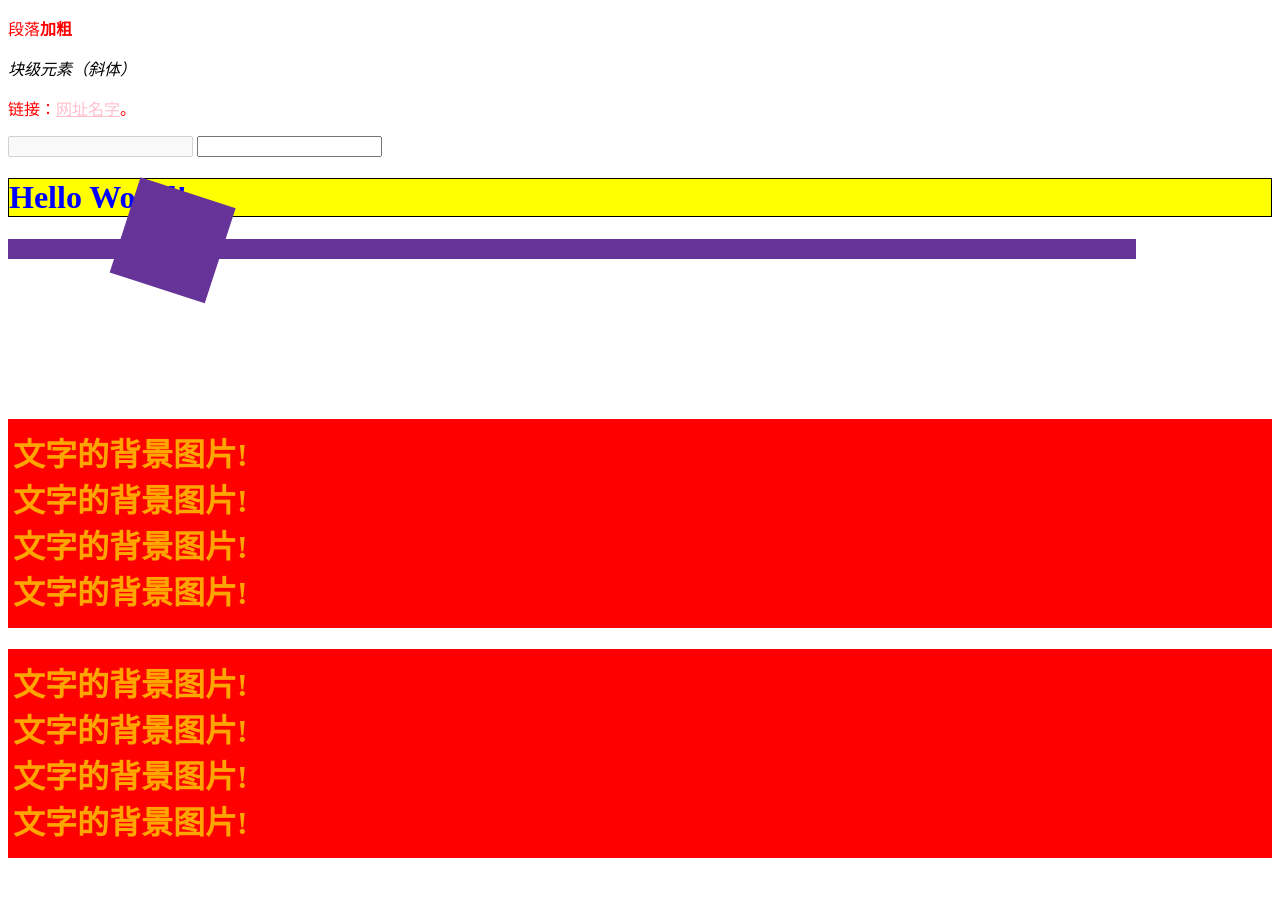
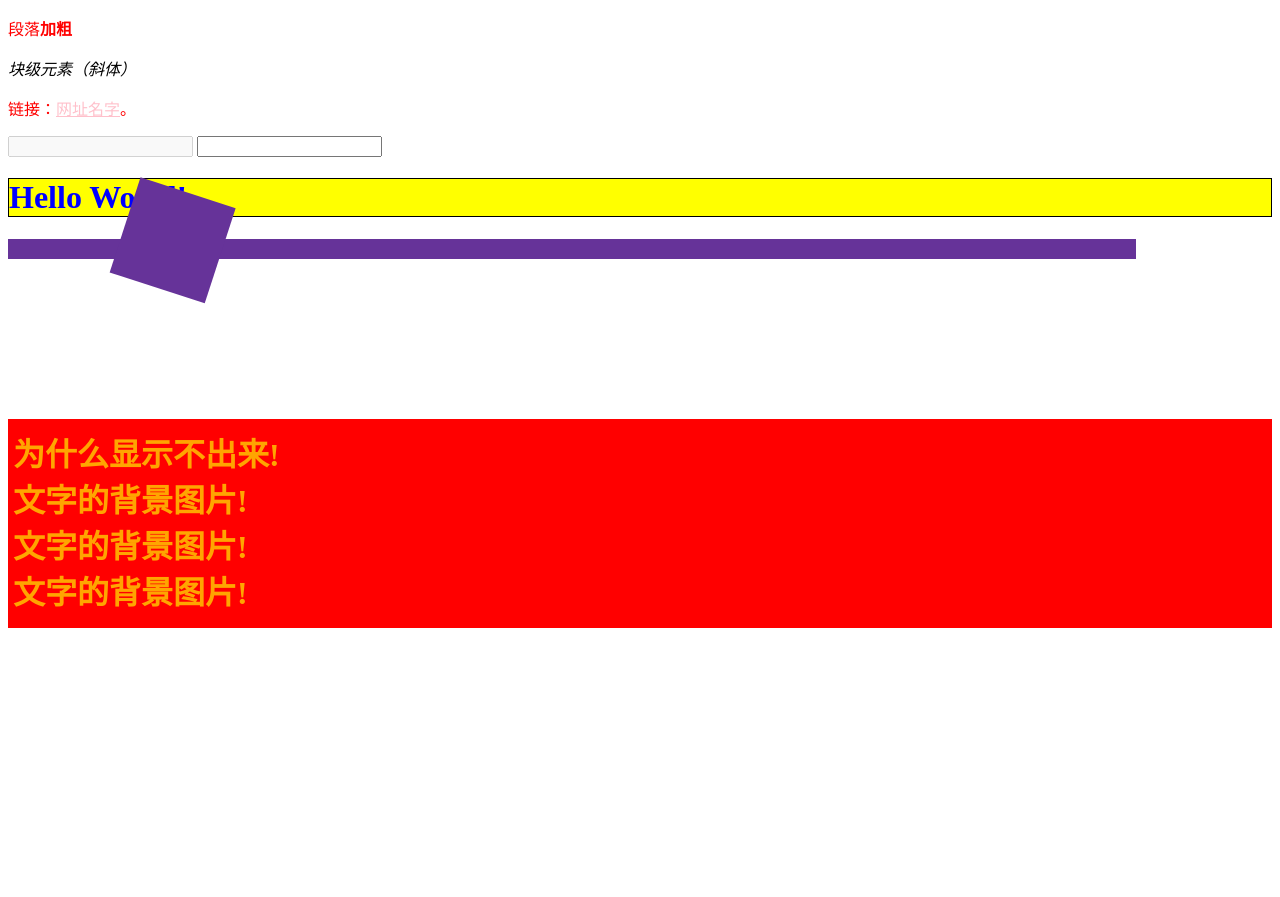
Before and after one commit to chippyeater/chippyeater.github.io, a Jekyll site: the page index.html, which Jekyll copies as it is, in a window 1280 px wide. Shown: the top 897 px of the page. Built offline with Jekyll 4.4.1, drawn with Linux system fonts in a browser that asks for light colours.

Commit message:
try again. last try is not synchronous to the web.

```diff
--- a/index.html
+++ b/index.html
@@ -43,13 +43,7 @@
         <div class="transform_box"></div>
 
         <h1 class="special">
-            文字的背景图片!<br/>
-            文字的背景图片!<br/>
-            文字的背景图片!<br/>
-            文字的背景图片!<br/>
-          </h1>
-          <h1 class="special">
-            文字的背景图片!<br/>
+            为什么显示不出来!<br/>
             文字的背景图片!<br/>
             文字的背景图片!<br/>
             文字的背景图片!<br/>
```
